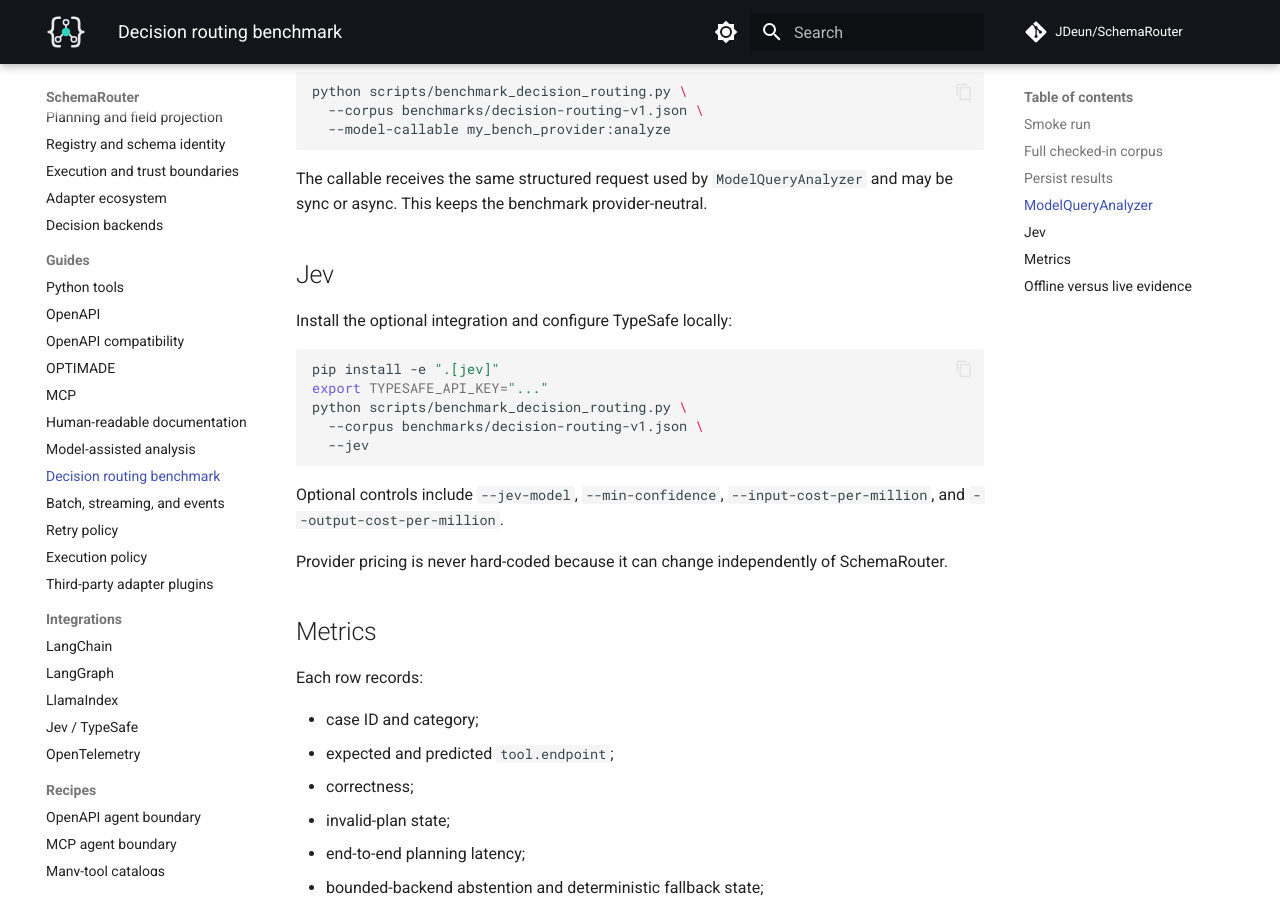
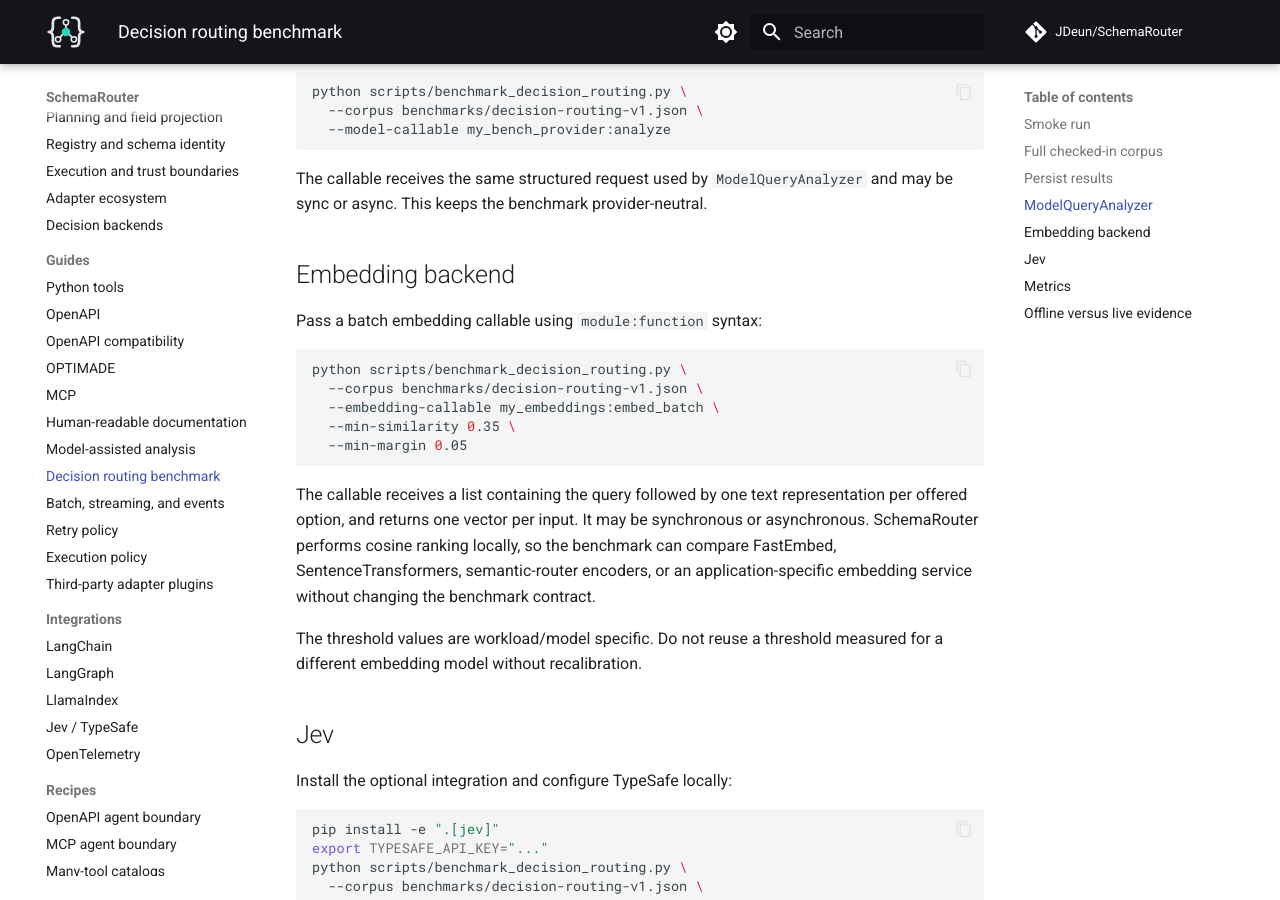
Before and after one commit to JDeun/SchemaRouter, an MkDocs documentation site: the page built from docs/guides/decision-benchmark.md, in a window 1280 px wide and 900 px high, scrolled down 1356 px. Built offline with MkDocs 1.6.1 and Material for MkDocs 9.7.7, drawn with Linux system fonts in a browser that asks for light colours; comment, search, counter and statistics services are not loaded.

Commit message:
docs: add embedding benchmark path

````diff
--- a/docs/guides/decision-benchmark.md
+++ b/docs/guides/decision-benchmark.md
@@ -61,6 +61,27 @@ python scripts/benchmark_decision_routing.py \
 The callable receives the same structured request used by `ModelQueryAnalyzer` and may be sync or
 async. This keeps the benchmark provider-neutral.
 
+## Embedding backend
+
+Pass a batch embedding callable using `module:function` syntax:
+
+```bash
+python scripts/benchmark_decision_routing.py \
+  --corpus benchmarks/decision-routing-v1.json \
+  --embedding-callable my_embeddings:embed_batch \
+  --min-similarity 0.35 \
+  --min-margin 0.05
+```
+
+The callable receives a list containing the query followed by one text representation per offered
+option, and returns one vector per input. It may be synchronous or asynchronous. SchemaRouter
+performs cosine ranking locally, so the benchmark can compare FastEmbed, SentenceTransformers,
+semantic-router encoders, or an application-specific embedding service without changing the
+benchmark contract.
+
+The threshold values are workload/model specific. Do not reuse a threshold measured for a different
+embedding model without recalibration.
+
 ## Jev
 
 Install the optional integration and configure TypeSafe locally:
````
